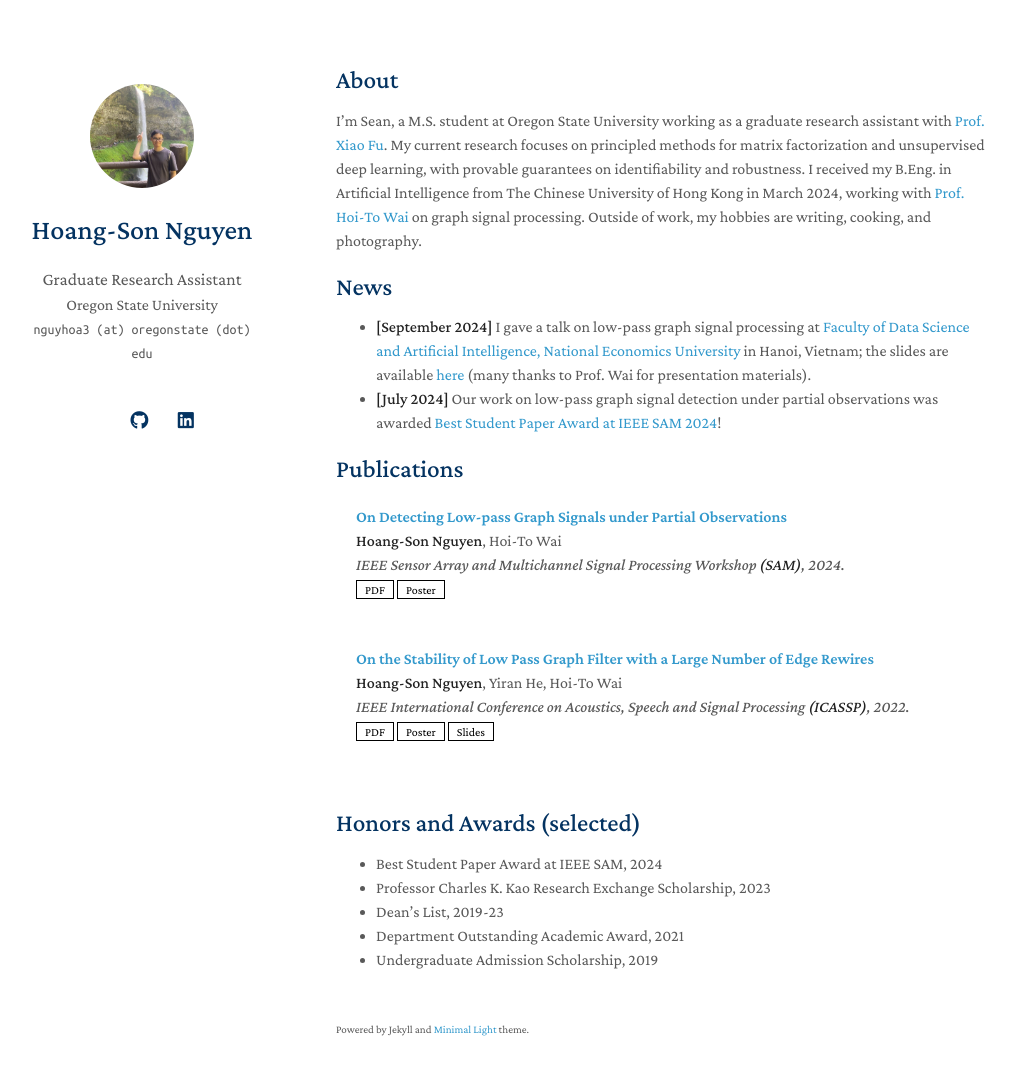
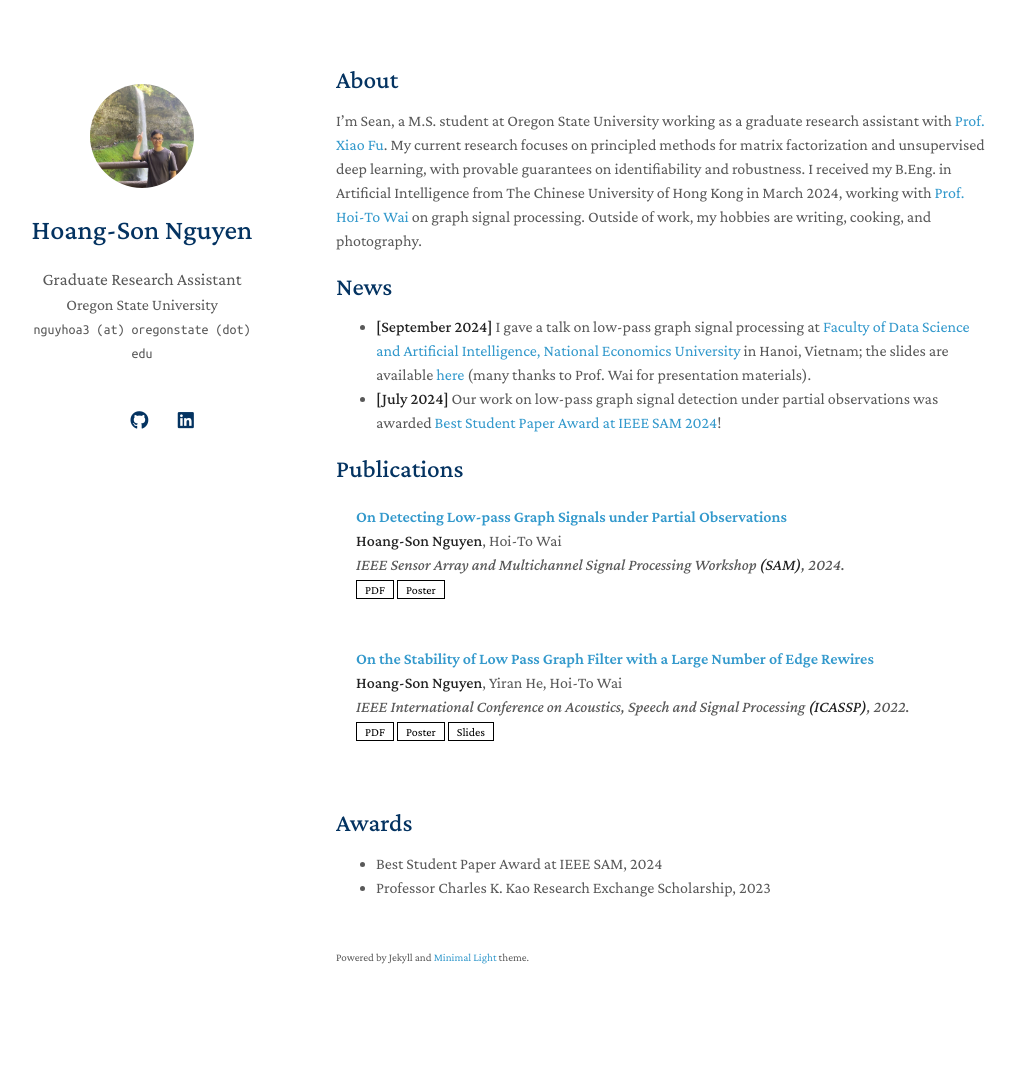
Before and after one commit to hsnguyen24/hsnguyen24.github.io, a Jekyll site: the page built from index.md, in a window 1280 px wide and 1110 px high. Shown: the top 1075 px of the window, without its empty margins (134-1149 px from the left). Built offline with Jekyll 4.4.1, drawn with Linux system fonts in a browser that asks for light colours; nearby versions of some CDN libraries; a style sheet for code colours, icons or effects is not loaded; our own code applies the rules of GitHub Pages for plain Markdown files.

Commit message:
Update index.md

```diff
--- a/index.md
+++ b/index.md
@@ -12,12 +12,9 @@ I'm Sean, a M.S. student at Oregon State University working as a graduate resear
 
 {% include_relative _includes/publications.md %}
 
-## Honors and Awards (selected)
+## Awards
 
 - Best Student Paper Award at IEEE SAM, 2024
 - Professor Charles K. Kao Research Exchange Scholarship, 2023
-- Dean's List, 2019-23
-- Department Outstanding Academic Award, 2021
-- Undergraduate Admission Scholarship, 2019
 
 <!-- {% include_relative _includes/services.md %} -->
```
